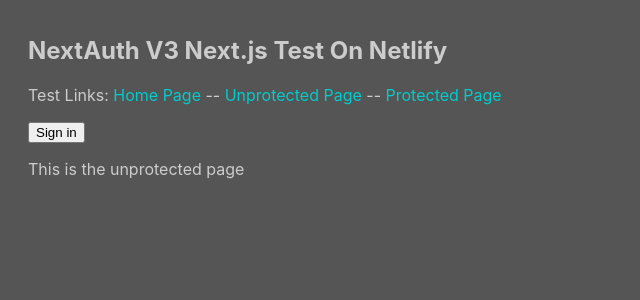
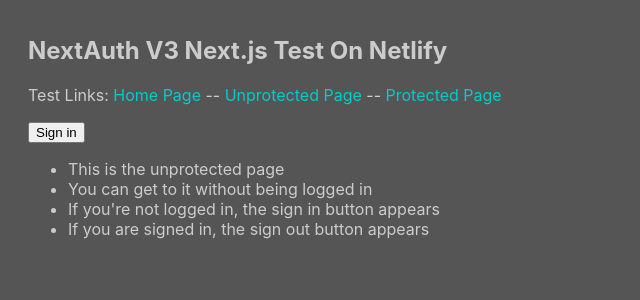
Before and after one commit to alanwsmith/netlify-nextjs-next-auth-v3-test, a Next.js app: page /unprotected-page in a window 1280 px wide. Shown: the top 300 px of the page, without its empty margins (0-640 px from the left). Built offline with nearby package versions, Linux system fonts and the light colour scheme; no server answers.

Commit message:
Added notes to the unprotected and protected pages with details about their funtionality

```diff
--- a/pages/unprotected-page.js
+++ b/pages/unprotected-page.js
@@ -1,5 +1,14 @@
 export default function UnprotectedPage() {
-  return <div>This is the unprotected page</div>
+  return (
+    <div>
+      <ul>
+        <li>This is the unprotected page</li>
+        <li>You can get to it without being logged in </li>
+        <li>If you&apos;re not logged in, the sign in button appears</li>
+        <li>If you are signed in, the sign out button appears</li>
+      </ul>
+    </div>
+  )
 }
 
 UnprotectedPage.secure = false
```
Also changed, not shown: pages/protected-page.js (+26 -1 lines).
